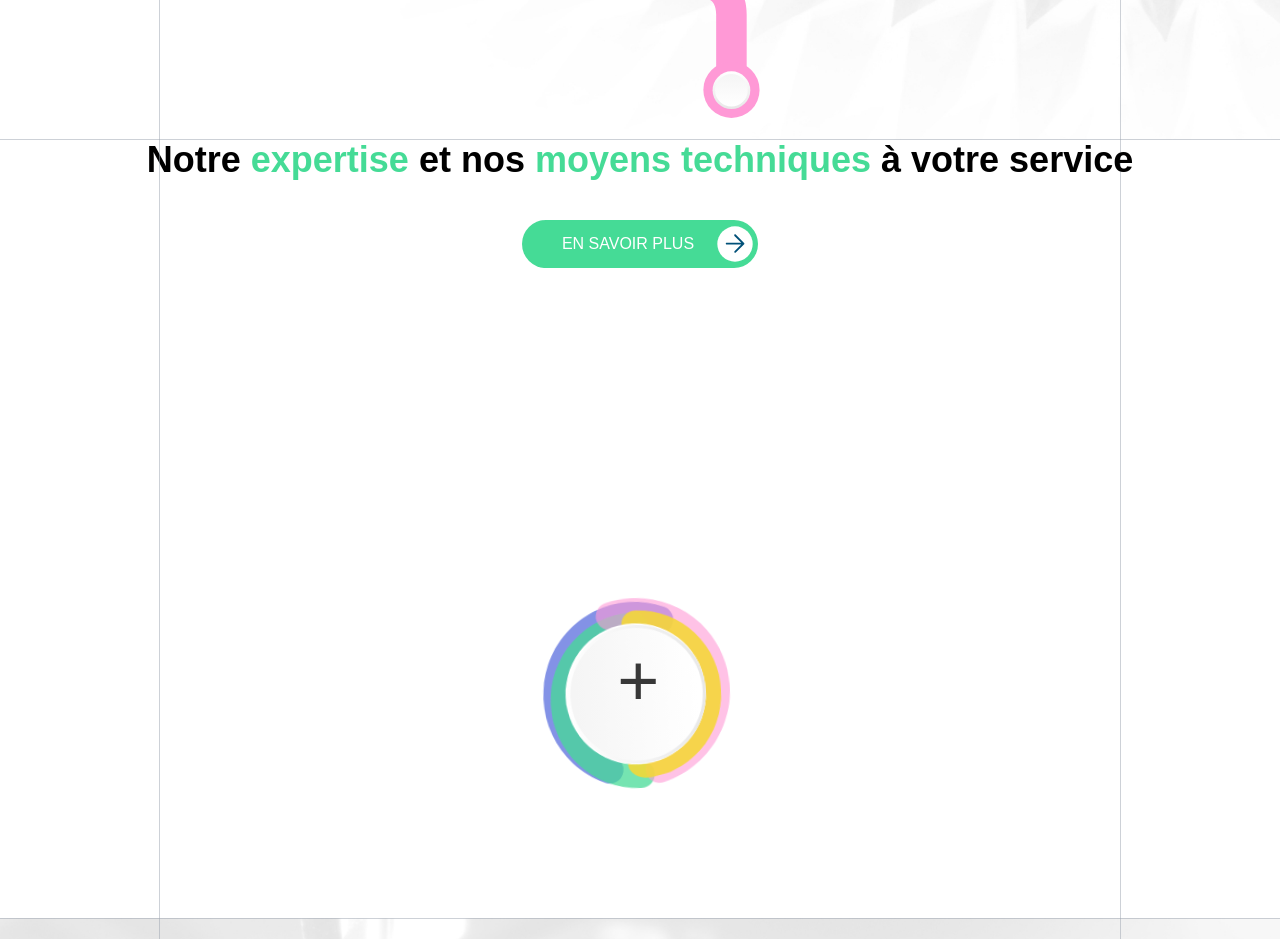
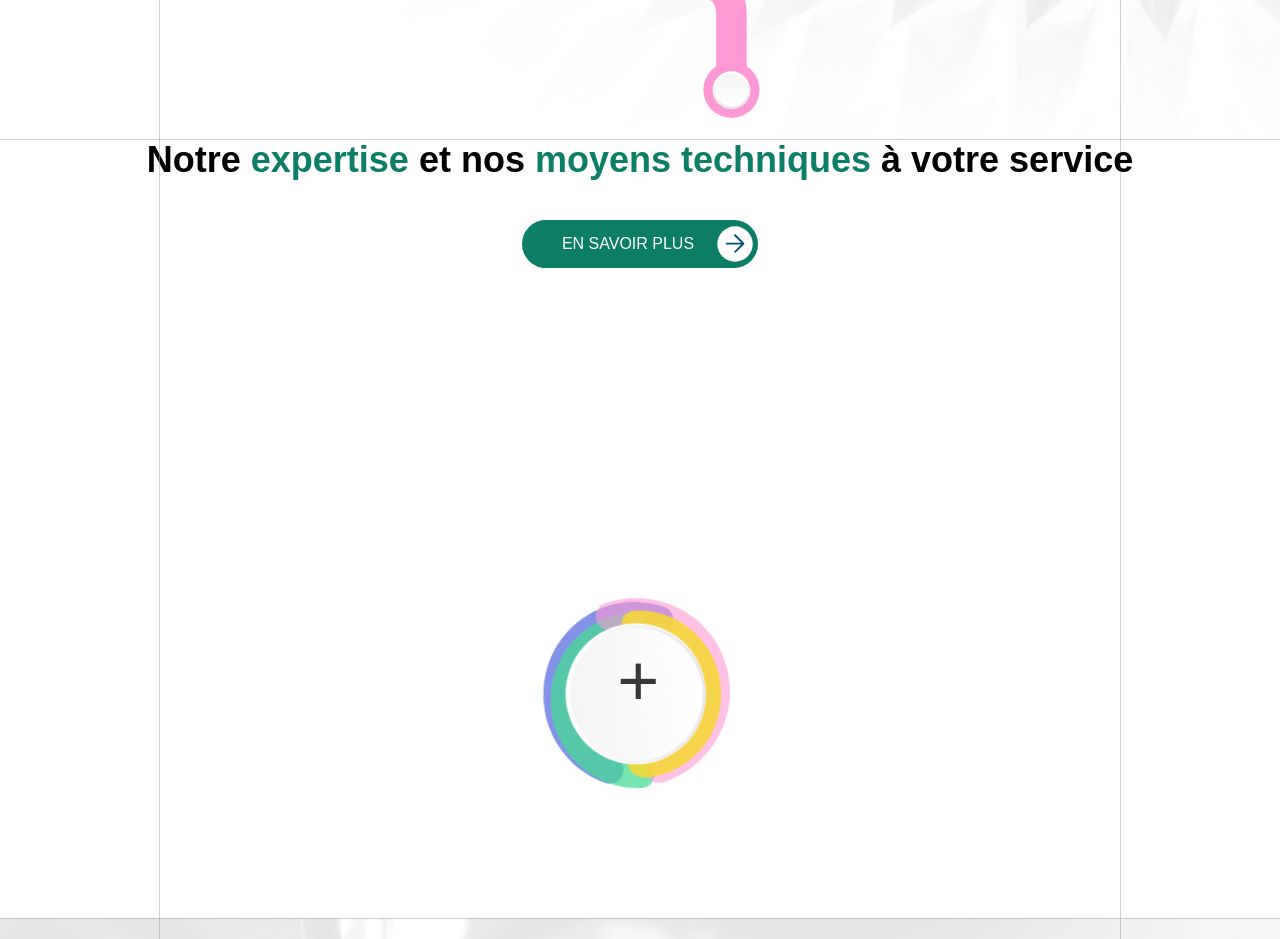
Before and after one commit to Otidea/prime-tailwind, a website: page index.html in a window 1280 px wide. Shown: the part 2540-3479 px from the top of the page. Drawn offline with Linux system fonts and the light colour scheme.

Commit message:
modif lighthouse

```diff
--- a/index.html
+++ b/index.html
@@ -53,7 +53,7 @@
         </div>
         <div class="absolute xl:left-1/4 xl:top-32 flex flex-col z-50 justify-center items-center blocBoutonSlider">
             <h2 class="text-black font-bold text-5xl -rotate-90 relative right-1.5">
-                A la <span class="text-[#45db96]">une</span>
+                A la <span class="text-[#0C7E66FF]">une</span>
             </h2>
             <div class="splide__arrows splide__arrows--ltr flex xl:flex-col relative xl:top-[75px] justify-center w-fit xl:gap-5">
                 <button class="splide__arrow splide__arrow--prev" type="button" aria-label="Previous slide"  disabled="">
@@ -223,10 +223,10 @@
     <div class="flex justify-center items-center py-16 md:py-56 relative min-h-96 flex-wrap mx-40 z-20 sectionMenuHome">
         <div class="flex-col flex w-1/4 items-end blocTextMenu mt-5 lg:mt-0">
             <h3 class="text-black text-4xl font-bold">
-                Notre <span class="text-[#45db96]">expertise</span> et nos <span class="text-[#45db96]">moyens techniques</span> à votre service
+                Notre <span class="text-[#0C7E66FF]">expertise</span> et nos <span class="text-[#0C7E66FF]">moyens techniques</span> à votre service
             </h3>
             <div class="z-30 mt-10">
-                <a href="#" class="px-10 py-3 bg-[#45db96] text-white rounded-3xl pr-16 relative buttonFleche corectifFleche hover:bg-[#F8D214] ease-in-out duration-300 block">EN SAVOIR PLUS</a>
+                <a href="#" class="px-10 py-3 bg-[#0C7E66FF] text-white rounded-3xl pr-16 relative buttonFleche corectifFleche hover:bg-[#F8D214] ease-in-out duration-300 block">EN SAVOIR PLUS</a>
             </div>
         </div>
         <div class="justify-center items-center w-2/4 relative blocMenuHome hidden md:flex ">
```
Also changed, not shown: src/css/output.css.
